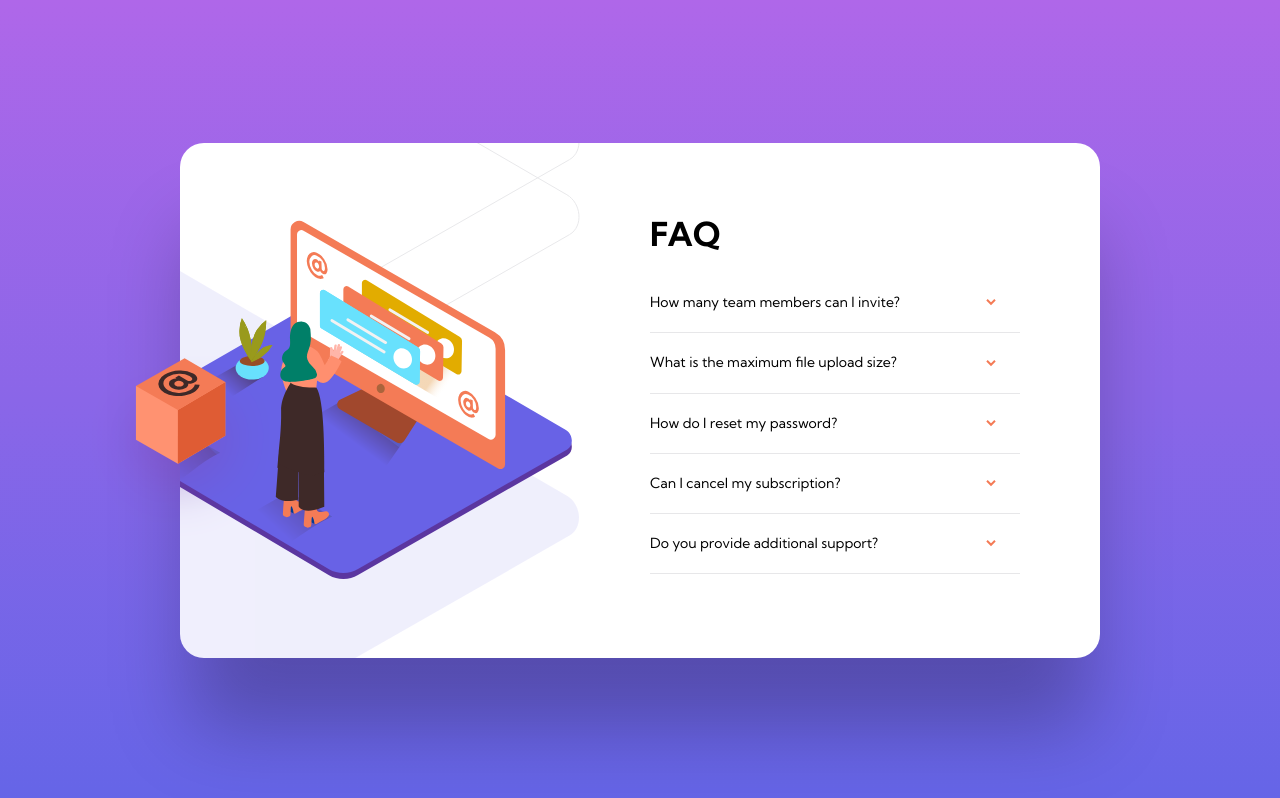
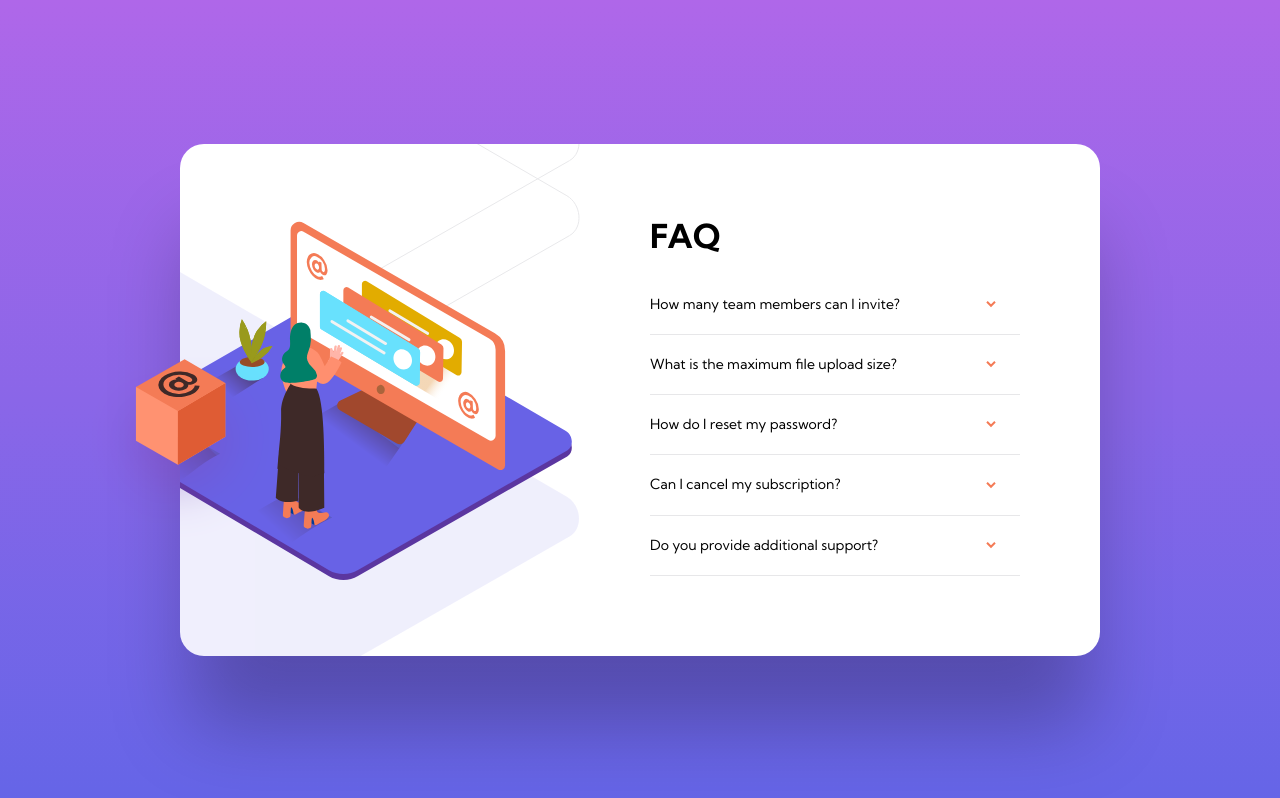
Before and after one commit to aburns009/FM-Accordion-Card, a plain HTML site: page index.html in a window 1280 px wide. Drawn offline with Linux system fonts and the light colour scheme.

Commit message:
added height auto to container element

```diff
--- a/style.css
+++ b/style.css
@@ -30,7 +30,7 @@ body {
   display: flex;
   justify-content: flex-end;
   background: white;
-  height: 515px;
+  height: auto;
   width: 920px;
   border-radius: 1.5em;
   overflow: hidden;
@@ -66,7 +66,7 @@ body {
 .card {
   width: 370px;
   margin: 2.7em 5em;
-  overflow-y: scroll;
+  margin-bottom: 4.5rem;
 }
 
 h1 {
```
